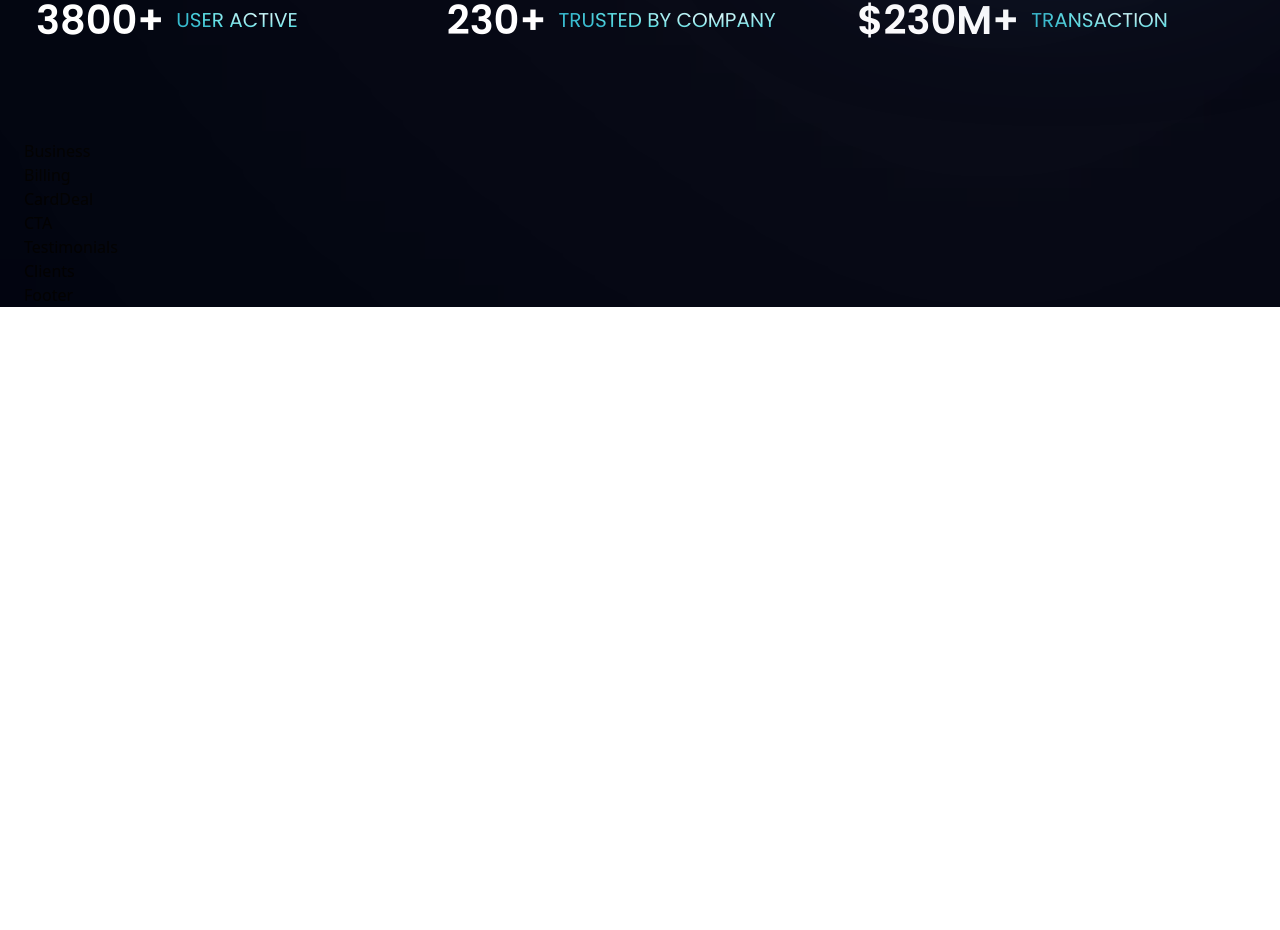
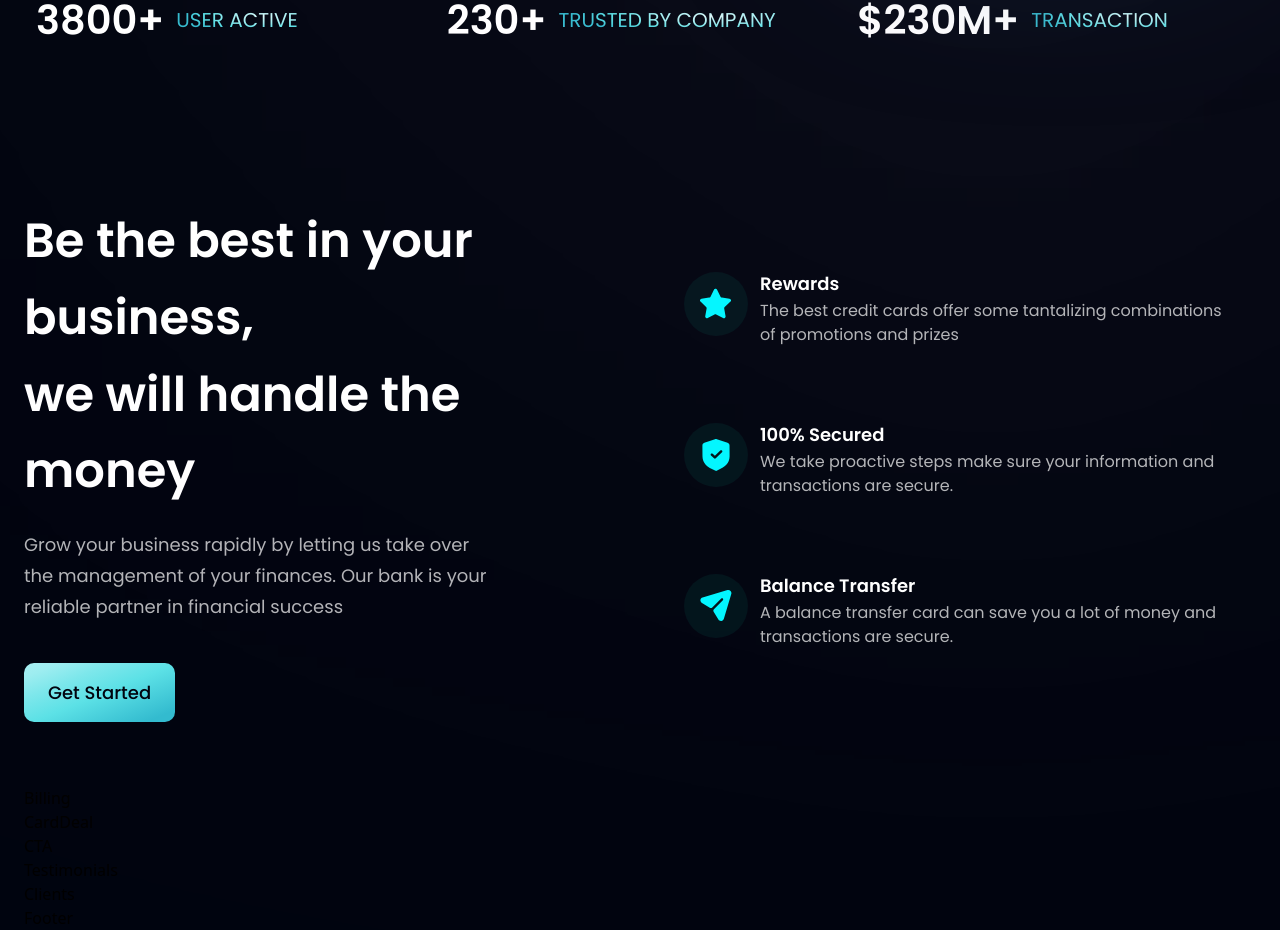
Before and after one commit to Frolov-Andrey2405/FinVista, a React (Vite) app in the folder fin_vista/: page / in a window 1280 px wide. Shown: the part 852-1782 px from the top of the page. Before the commit the page ends 1159 px from the top, so only its background shows below. Built offline with nearby package versions, Linux system fonts and the light colour scheme.

Commit message:
Business component

```diff
--- a/fin_vista/src/components/Business.jsx
+++ b/fin_vista/src/components/Business.jsx
@@ -1,9 +1,48 @@
-import React from 'react'
+import React from "react";
+import styles, { layout } from "../style";
+import { features } from "../constants";
+import Button from "./Button";
+
+const FeatureCard = ({icon, title, content, index})=>(
+  <div className={`flex flex-row p-6 rounded-[20px] ${index !== features.length-1 ? "mb-6" : "mb-0"} feature-card`}>
+      <div className={`w-[64px] h-[64px] rounded-full ${styles.flexCenter} bg-dimBlue`}>
+        <img src={icon} alt="featureIcon" className="w-[50%] h-[50%] object-contain"/>
+      </div>
+
+      <div className="flex-1 flex flex-col ml-3">
+        <h4 className="font-poppins font-semibold text-white text-[18px] leading-[23px] mb-1">
+          {title}
+        </h4>
+        <p className="font-poppins font-normal text-dimWhite text-[16px] leading-[24px] mb-1">
+          {content}
+        </p>
+      </div>
+
+  </div>
+)
 
 const Business = () => {
-    return (
-      <div>Business</div>
-    )
-}
+  return (
+    <section id="features" className={layout.section}>
+      <div className={layout.sectionInfo}>
+        <h2 className={styles.heading2}>
+          Be the best in your business, <br className="sm:block hidden" /> we
+          will handle the money
+        </h2>
+        <p className={`${styles.paragraph} max-w-[470px] mt-5`}>
+          Grow your business rapidly by letting us take over the management of your finances.
+          Our bank is your reliable partner in financial success
+        </p>
+        <Button styleTop="mt-10"/>
+      </div>
 
-export default Business
+      <div className={`${layout.sectionImg} flex-col`}>
+        {features.map((feature, index)=>(
+          <FeatureCard key={feature.id} {...feature} index={index}/>
+        ))}
+      </div>
+    </section>
+  );
+};
+
+export default Business;
--- a/fin_vista/src/components/Button.jsx
+++ b/fin_vista/src/components/Button.jsx
@@ -1,9 +1,14 @@
-import React from 'react'
+import React from "react";
 
-const Button = () => {
-    return (
-      <div>Button</div>
-    )
-}
+const Button = ({styleTop}) => {
+  return (
+    <button
+      type="button"
+      className={`py-4 px-6 font-poppins font-medium text-[18px] text-primary bg-blue-gradient rounded-[10px] outline-none ${styleTop}`}
+    >
+      Get Started
+    </button>
+  );
+};
 
-export default Button
+export default Button;
```
Also changed, not shown: fin_vista/src/components/Stats.jsx (+19 -12 lines).
